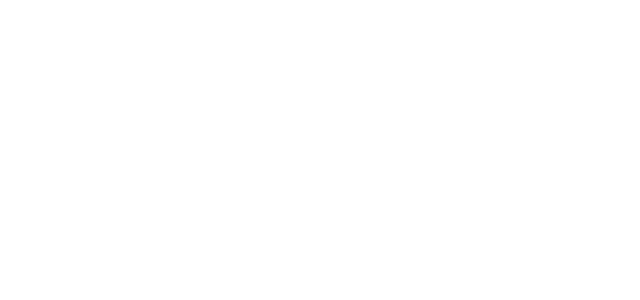
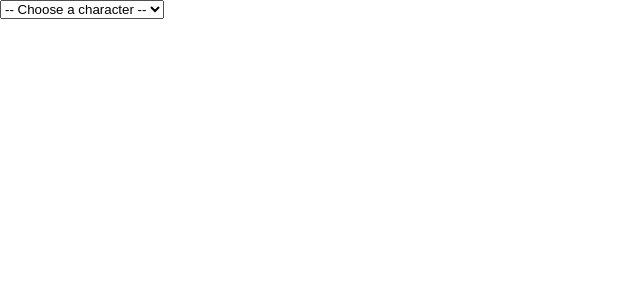
Before and after one commit to Zooheck/lotr-quotations, a React (Create React App) app in the folder app/: page / in a window 1280 px wide. Shown: the top 300 px of the page, without its empty margins (0-640 px from the left). Built offline with nearby package versions, Linux system fonts and the light colour scheme.

Commit message:
Add character select with basic handlechange

```diff
--- a/app/src/App.css
+++ /dev/null
@@ -1,33 +0,0 @@
-.App {
-  text-align: center;
-}
-
-.App-logo {
-  animation: App-logo-spin infinite 20s linear;
-  height: 40vmin;
-  pointer-events: none;
-}
-
-.App-header {
-  background-color: #282c34;
-  min-height: 100vh;
-  display: flex;
-  flex-direction: column;
-  align-items: center;
-  justify-content: center;
-  font-size: calc(10px + 2vmin);
-  color: white;
-}
-
-.App-link {
-  color: #61dafb;
-}
-
-@keyframes App-logo-spin {
-  from {
-    transform: rotate(0deg);
-  }
-  to {
-    transform: rotate(360deg);
-  }
-}
--- a/app/src/App.js
+++ b/app/src/App.js
@@ -1,15 +1,23 @@
 import React, { Component } from 'react';
 
-import './App.css';
+import { Route, withRouter } from 'react-router-dom'
+
+import { connect } from 'react-redux'
+
+
+import CharacterSelect from './components/CharacterSelect/CharacterSelect'
+
+
+import './Main-Styles/App.scss'
 
 class App extends Component {
   render() {
     return (
       <div className="App">
-
+        <Route exact path="/" render={props => <CharacterSelect {...props}/>}/>
       </div>
     );
   }
 }
 
-export default App;
+export default withRouter(App);
--- /dev/null
+++ b/app/src/Main-Styles/App.scss
@@ -0,0 +1,9 @@
+// IMPORT THE RESET
+@import './Reset.scss';
+// IMPORT THE 62.5% AND BORDER BOX
+@import './Sizing.scss';
+
+
+
+
+@import '../components/CharacterSelect/character-select';
--- /dev/null
+++ b/app/src/Main-Styles/Reset.scss
@@ -0,0 +1,48 @@
+/* http://meyerweb.com/eric/tools/css/reset/
+   v2.0 | 20110126
+   License: none (public domain)
+*/
+
+html, body, div, span, applet, object, iframe,
+h1, h2, h3, h4, h5, h6, p, blockquote, pre,
+a, abbr, acronym, address, big, cite, code,
+del, dfn, em, img, ins, kbd, q, s, samp,
+small, strike, strong, sub, sup, tt, var,
+b, u, i, center,
+dl, dt, dd, ol, ul, li,
+fieldset, form, label, legend,
+table, caption, tbody, tfoot, thead, tr, th, td,
+article, aside, canvas, details, embed,
+figure, figcaption, footer, header, hgroup,
+menu, nav, output, ruby, section, summary,
+time, mark, audio, video {
+	margin: 0;
+	padding: 0;
+	border: 0;
+	font-size: 100%;
+	font: inherit;
+	vertical-align: baseline;
+}
+/* HTML5 display-role reset for older browsers */
+article, aside, details, figcaption, figure,
+footer, header, hgroup, menu, nav, section {
+	display: block;
+}
+body {
+	line-height: 1;
+}
+ol, ul {
+	list-style: none;
+}
+blockquote, q {
+	quotes: none;
+}
+blockquote:before, blockquote:after,
+q:before, q:after {
+	content: '';
+	content: none;
+}
+table {
+	border-collapse: collapse;
+	border-spacing: 0;
+}
--- /dev/null
+++ b/app/src/Main-Styles/Sizing.scss
@@ -0,0 +1,6 @@
+* {
+    box-sizing: border-box;
+}
+html {
+    font-size: 62.5%;
+}
--- /dev/null
+++ b/app/src/components/CharacterSelect/CharacterSelect.js
@@ -0,0 +1,38 @@
+import React, { Component } from 'react'
+
+import './_character-select.scss'
+
+export default class CharacterSelect extends Component {
+    state = {
+        character: ''
+    }
+    handleChange = e => {
+        e.preventDefault()
+        const { name, value } = e.target;
+        this.setState({
+            [name]: value
+        })
+    }
+  render() {
+    return (
+      <div className="character-select">
+        <select
+            value={this.state.character}
+            name="character"
+            onChange={this.handleChange}
+        >
+            <option value="">-- Choose a character --</option>
+            <option value="1">Frodo Baggins</option>
+            <option value="2">Samwise Gamgee</option>
+            <option value="3">Meriadoc Brandybuck</option>
+            <option value="4">Peregrin Took</option>
+            <option value="5">Mithrandir</option>
+            <option value="6">Boromir</option>
+            <option value="7">Legolas</option>
+            <option value="8">Gimly</option>
+            <option value="9">Aragorn</option>
+        </select>
+      </div>
+    )
+  }
+}
--- a/app/src/index.css
+++ /dev/null
@@ -1,14 +0,0 @@
-body {
-  margin: 0;
-  padding: 0;
-  font-family: -apple-system, BlinkMacSystemFont, "Segoe UI", "Roboto", "Oxygen",
-    "Ubuntu", "Cantarell", "Fira Sans", "Droid Sans", "Helvetica Neue",
-    sans-serif;
-  -webkit-font-smoothing: antialiased;
-  -moz-osx-font-smoothing: grayscale;
-}
-
-code {
-  font-family: source-code-pro, Menlo, Monaco, Consolas, "Courier New",
-    monospace;
-}
--- a/app/src/index.js
+++ b/app/src/index.js
@@ -1,10 +1,16 @@
 import React from 'react';
 import ReactDOM from 'react-dom';
-import './index.css';
+
 import App from './App';
 import * as serviceWorker from './serviceWorker';
 
-ReactDOM.render(<App />, document.getElementById('root'));
+import { BrowserRouter as Router } from 'react-router-dom'
+
+ReactDOM.render(
+<Router>
+    <App />
+</Router>
+, document.getElementById('root'));
 
 // If you want your app to work offline and load faster, you can change
 // unregister() to register() below. Note this comes with some pitfalls.
```
Also changed, not shown: app/src/components/CharacterSelect/_character-select.scss (added).
